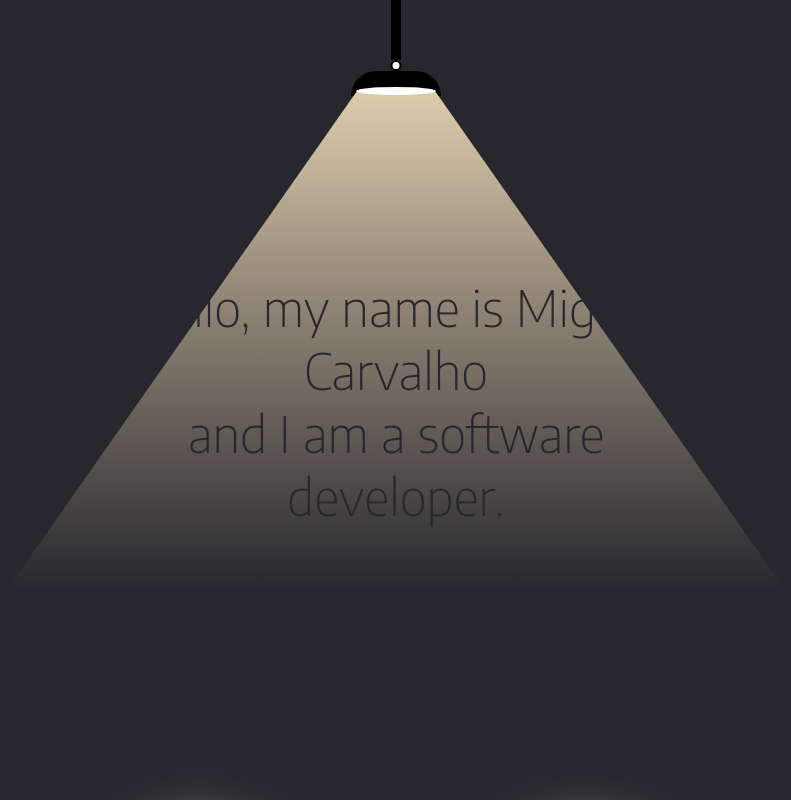
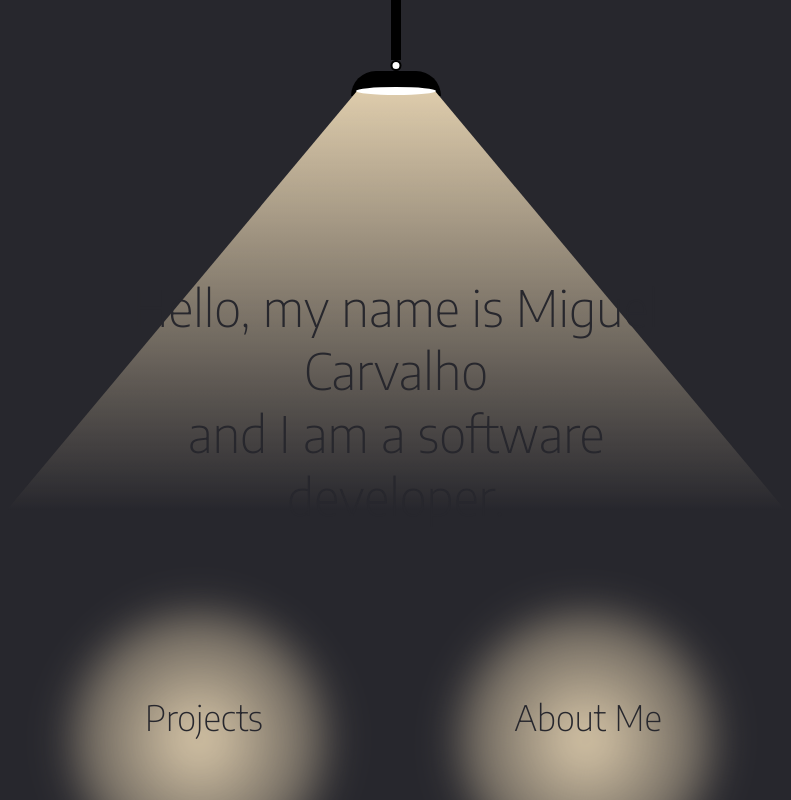
Before and after one commit to miguel-paz/website, a React (Create React App) app: page / in a window 1280 px wide. Shown: the top 800 px of the page, without its empty margins (244-1035 px from the left). Built offline with nearby package versions, Linux system fonts and the light colour scheme.

Commit message:
Changed behaviour for 1980 resolution devices | Changed light movement according to props

```diff
--- a/src/components/Home/Banner.css
+++ b/src/components/Home/Banner.css
@@ -73,8 +73,11 @@
   z-index: 8;
 }
 
-
-
+@media (max-width: 1980px) {
+  .light {
+      height: 420px;
+  }
+}
 
 .flt_svg {
   visibility: hidden;
--- a/src/components/Home/Banner.js
+++ b/src/components/Home/Banner.js
@@ -3,7 +3,7 @@ import { useEffect, useState } from "react";
 import "../../App.css";
 import "./Banner.css";
 
-const Banner = () => {
+const Banner = (props) => {
   const intro =
     "Hello, my name is Miguel Carvalho\nand I am a software developer.";
 
@@ -14,8 +14,9 @@ const Banner = () => {
       var X = event.clientX - lightX;
       var Y = event.clientY;
       var angle = ((Math.atan2(Y, X) - Math.PI / 2) * 180) / Math.PI; //
-
-      light.style.transform = "translate(-50%, 0%) rotate(" + angle + "deg)";
+      if (props.movableLight) {
+        light.style.transform = "translate(-50%, 0%) rotate(" + angle + "deg)";
+      };
     };
 
     window.addEventListener("mousemove", handleWindowMouseMove);
--- a/src/components/Home/ButtonList.css
+++ b/src/components/Home/ButtonList.css
@@ -1,6 +1,12 @@
 .rest {
   position: relative;
   margin-top: 350px;
+}
+
+@media (max-width: 1980px) {
+  .rest {
+      margin-top: 150px;
+  }
 }
 
 .buttons-grid {
--- a/src/pages/Home.js
+++ b/src/pages/Home.js
@@ -6,7 +6,7 @@ const Home = () => {
     <div className="App">
       <div className="main">
         <div className="main-content">
-          <Banner></Banner>
+          <Banner movableLight={true}></Banner>
           <ButtonList buttons={[{text: "Projects", href: "/projects", spotlight: "bottom-light spotlight-left"},{text: "About Me", href: "/about", spotlight: "bottom-light spotlight-right"}]}></ButtonList>
         </div>
       </div>
--- a/src/pages/Projects.js
+++ b/src/pages/Projects.js
@@ -1,11 +1,14 @@
+import Banner from "../components/Home/Banner";
 import Button from "../components/Home/Button";
 import FilterList from "../components/Projects/FilterList";
+
 
 const Projects = (props) => {
   return (
     <div>
       <div className="main">
         <div className="main-content">
+        <Banner></Banner>
           <div style={{ float: "right", margin: "70px" }}>
             <Button
               key="Back"
```
